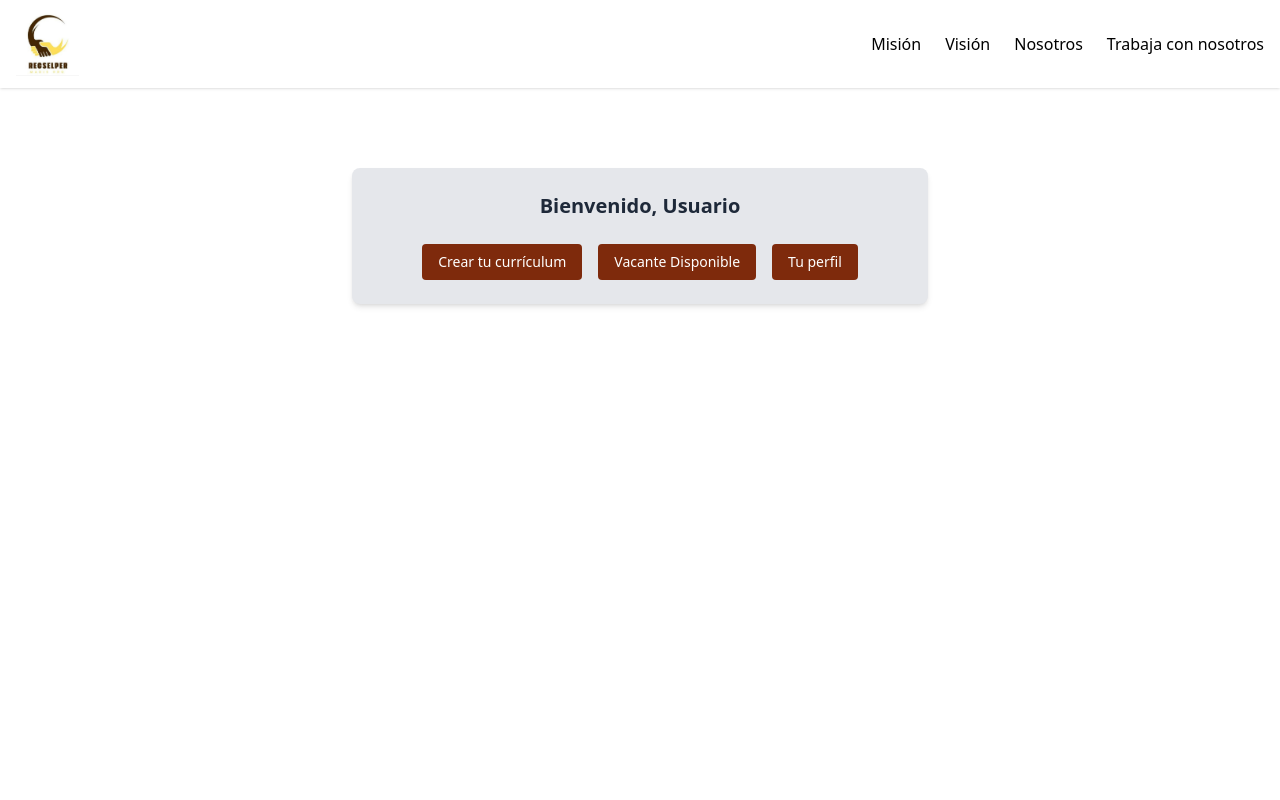
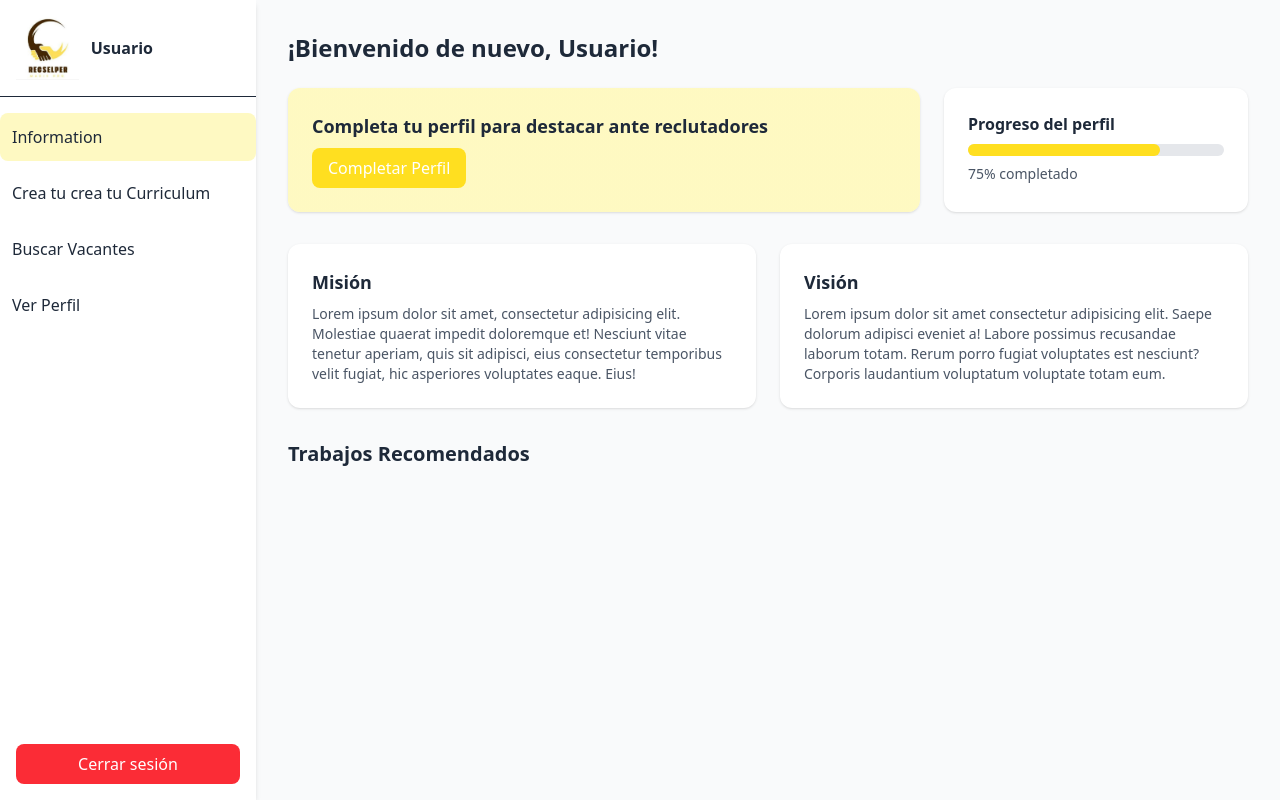
Before and after one commit to madisprorecselper-commits/react-sisstema-contratacion, a React (Vite) app in the folder frontend/: page /menuPrincipal in a window 1280 px wide. Built offline with nearby package versions, Linux system fonts and the light colour scheme.

Commit message:
feature/ primeros pasos

```diff
--- a/frontend/src/pages/LoginPage.jsx
+++ b/frontend/src/pages/LoginPage.jsx
@@ -81,7 +81,7 @@ export function LoginPage() {
       onClick={handleUserClick}
       className={`px-6 py-2 text-sm font-semibold transition-colors duration-200 ${
         role === "usuario"
-          ? "bg-white text-yellow-400 shadow-inner"
+          ? "bg-yellow-200 text-white shadow-inner"
           : "text-gray-500 hover:text-gray-700"
       }`}
     >
@@ -92,7 +92,7 @@ export function LoginPage() {
       onClick={handleAdminClick}
       className={`px-6 py-2 text-sm font-semibold transition-colors duration-200 ${
         role === "administrador"
-          ? "bg-white text-yellow-400 shadow-inner"
+          ? "bg-yellow-200 text-white shadow-inner"
           : "text-gray-500 hover:text-gray-700"
       }`}
     >
@@ -133,7 +133,7 @@ export function LoginPage() {
             <div className="text-center mb-4">
               <button
                 type="submit"
-                className="bg-gray-800 w-sm text-white px-4 py-2 rounded-lg text-sm hover:bg-yellow-200 hover:text-gray-800 transition-colors duration-300"
+                className="bg-yellow-300 w-sm text-gray-800 px-4 py-2 rounded-lg text-sm hover:bg-yellow-200 hover:text-gray-800 transition-colors duration-300"
               >
                 Iniciar Sesión
               </button>
--- a/frontend/src/pages/MenuPrincipalPage.jsx
+++ b/frontend/src/pages/MenuPrincipalPage.jsx
@@ -1,3 +1,4 @@
+import logoUno from "../assets/Logo.jpeg"
 import { NavBar } from "../components/NavBar";
 import { Link } from "react-router-dom";
 
@@ -6,37 +7,119 @@ export function MenuPrincipalPage() {
 
   return (
     <>
-      <NavBar />
 
-      <div className="container mx-auto mt-20 px-4">
-        <div className="max-w-xl mx-auto bg-gray-200 rounded-lg shadow-md p-6">
+    <div className="flex min-h-screen bg-gray-50 text-gray-800">
+      {/* Sidebar */}
+      <aside className="w-64 bg-white shadow-md flex flex-col justify-between">
+        <div>
+          <div className="flex items-center gap-3 p-4 border-b">
+                     <img src={logoUno} alt="Logo 1" className="h-16" />
+            <div>
+              <h2 className="font-semibold">{userName}</h2>
 
-          <h2 className="text-center text-xl font-semibold text-gray-800 mb-6">
-            Bienvenido{userName ? `, ${userName}` : ""}
-          </h2>
+            </div>
+          </div>
 
-          <div className="flex flex-wrap justify-center gap-4">
+          <nav className="mt-4">
+            <ul className="space-y-2">
+              <li>
+                <Link
+                  to="#"
+                  className="flex items-center gap-2 p-3 hover:bg-blue-50 rounded-lg font-medium text-brown-600 bg-yellow-100"
+                >
+                   Information
+                </Link>
+              </li>
+              <li>
                 <Link
                   to="/crearCurriculum"
-              className="bg-orange-900 text-white px-4 py-2 rounded text-sm hover:bg-orange-800"
+                  className="flex items-center gap-2 p-3 hover:bg-gray-100 rounded-lg"
                 >
-              Crear tu currículum
+                   Crea tu crea tu Curriculum
                 </Link>
+              </li>
+              <li>
                 <Link
                   to="/vacantesDisponibles"
-              className="bg-orange-900 text-white px-4 py-2 rounded text-sm hover:bg-orange-800"
+                  className="flex items-center gap-2 p-3 hover:bg-gray-100 rounded-lg"
                 >
-              Vacante Disponible
+                  Buscar Vacantes
                 </Link>
+              </li>
+              <li>
                 <Link
                   to="/perfil"
-              className="bg-orange-900 text-white px-4 py-2 rounded text-sm hover:bg-orange-800"
+                  className="flex items-center gap-2 p-3 hover:bg-gray-100 rounded-lg"
                 >
-              Tu perfil
+                  Ver Perfil
+                </Link>
+              </li>
+            </ul>
+          </nav>
+        </div>
+
+        {/* Botón cerrar sesión */}
+        <div className="p-4">
+          <button className="w-full bg-red-500 text-white py-2 rounded-lg hover:bg-red-400 transition">
+            Cerrar sesión
+          </button>
+        </div>
+      </aside>
+
+        <main className="flex-1 p-8">
+        <h1 className="text-2xl font-bold mb-6">
+          ¡Bienvenido de nuevo, {userName}!
+        </h1>
+
+
+        <div className="grid md:grid-cols-3 gap-6 mb-8">
+          <div className="col-span-2 bg-gradient-to-r from-yellow-100 to-yellow-100 p-6 rounded-xl shadow-sm">
+            <h2 className="text-lg font-semibold mb-2">
+              Completa tu perfil para destacar ante reclutadores
+            </h2>
+            <Link
+              to="perfil"
+              className="inline-block bg-yellow-300 text-white px-4 py-2 rounded-lg hover:bg-orange-300 transition"
+            >
+              Completar Perfil
             </Link>
           </div>
+
+          <div className="bg-white p-6 rounded-xl shadow-sm">
+            <h3 className="font-semibold mb-2">Progreso del perfil</h3>
+            <div className="w-full bg-gray-200 rounded-full h-3 mb-2">
+              <div
+                className="bg-yellow-300 h-3 rounded-full"
+                style={{ width: "75%" }}
+              ></div>
+            </div>
+            <p className="text-sm text-gray-600">75% completado</p>
           </div>
         </div>
+
+        <div className="grid md:grid-cols-2 gap-6 mb-8">
+          <div className="bg-white p-6 rounded-xl shadow-sm">
+            <h3 className="font-bold text-lg mb-2">Misión</h3>
+            <p className="text-gray-600 text-sm">
+              Lorem ipsum dolor sit amet, consectetur adipisicing elit. Molestiae quaerat impedit doloremque et! Nesciunt vitae tenetur aperiam, quis sit adipisci, eius consectetur temporibus velit fugiat, hic asperiores voluptates eaque. Eius!
+            </p>
+          </div>
+          <div className="bg-white p-6 rounded-xl shadow-sm">
+            <h3 className="font-bold text-lg mb-2">Visión</h3>
+            <p className="text-gray-600 text-sm">
+       Lorem ipsum dolor sit amet consectetur adipisicing elit. Saepe dolorum adipisci eveniet a! Labore possimus recusandae laborum totam. Rerum porro fugiat voluptates est nesciunt? Corporis laudantium voluptatum voluptate totam eum.
+            </p>
+          </div>
+        </div>
+
+
+        <h2 className="text-xl font-bold mb-4">Trabajos Recomendados</h2>
+        {/* Trabajos recomendados */}
+      </main>
+      </div>
+
+
+
     </>
   );
 }
```
Lines whose indentation alone changed are shown as unchanged.
